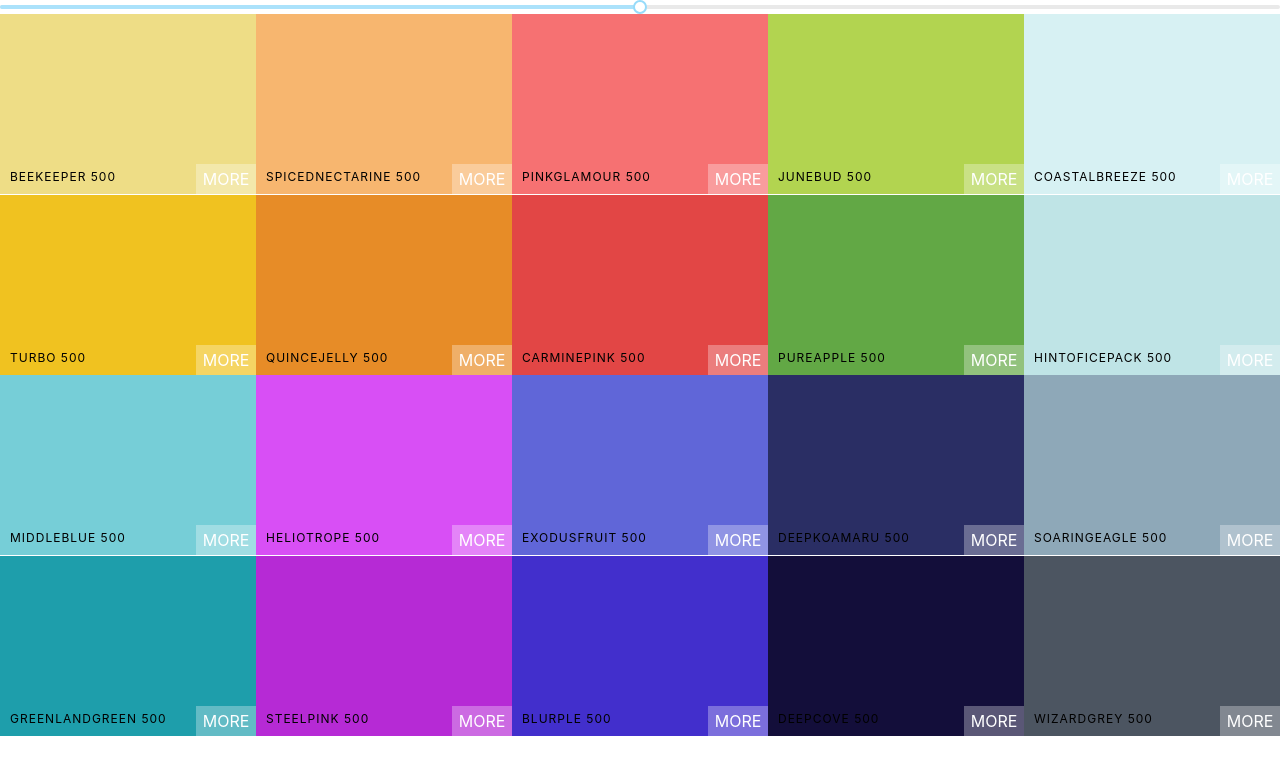
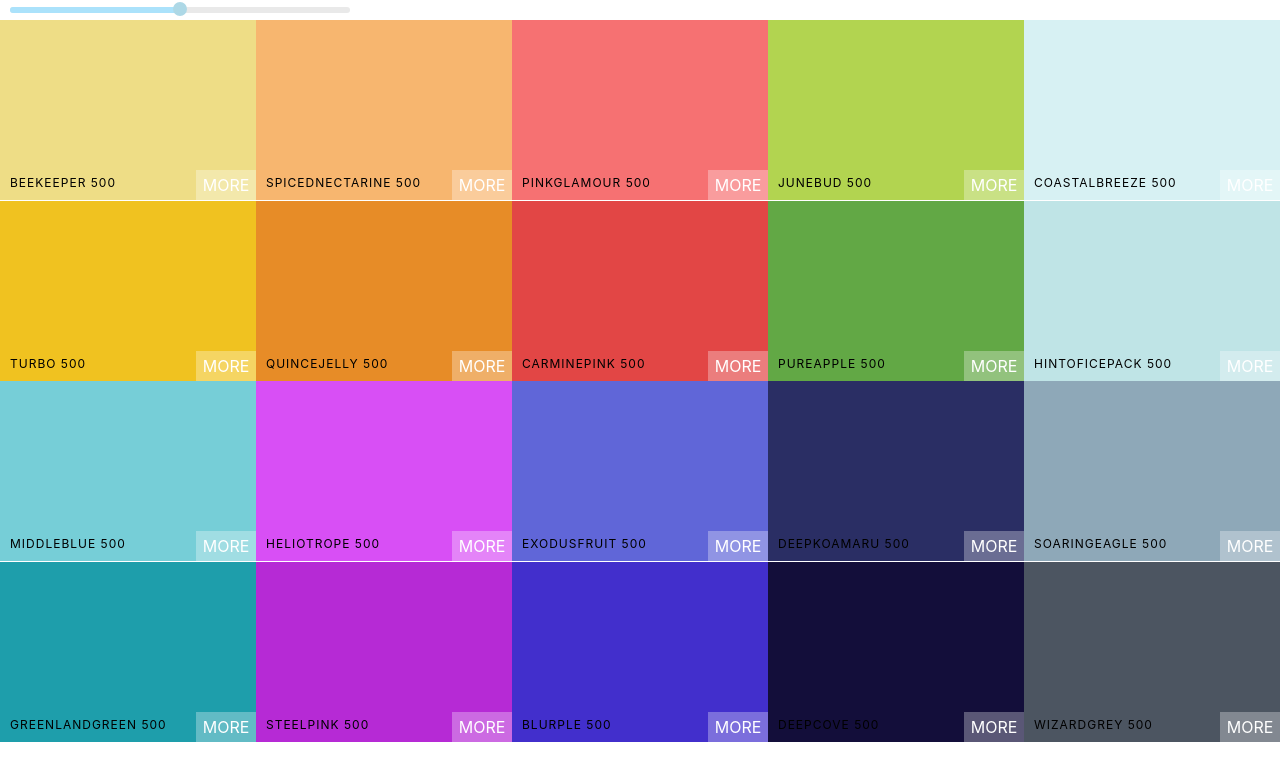
Before and after one commit to syedaziz27/Color-Palette-App, a React (Create React App) app: page / in a window 1280 px wide. Shown: the top 780 px of the page. Built offline with nearby package versions, Linux system fonts and the light colour scheme.

Commit message:
styled slider

```diff
--- a/src/Palette.css
+++ b/src/Palette.css
@@ -5,3 +5,24 @@
 .Palette-colors {
     height: 90%
 }
+
+.slider {
+    width: 340px;
+    margin: 0 10px;
+    display: inline-block;
+}
+
+.rc-slider-handle {
+    outline: none;
+    box-shadow: none;
+    border: 2px solid lightblue;
+    background-color: lightblue;
+}
+
+.rc-slider-rail {
+    height: 6px;
+}
+
+.rc-slider-track {
+    height: 6px;
+}
--- a/src/Palette.js
+++ b/src/Palette.js
@@ -29,6 +29,7 @@ export default class Palette extends Component {
 
     return (
       <div className="Palette">
+        <div className="slider">
           <Slider
             defaultValue={this.state.level}
             min={100}
@@ -36,6 +37,8 @@ export default class Palette extends Component {
             onAfterChange={this.changeLevel}
             step={100}
           />
+        </div>
+
         <div className="Palette-colors">{colorBoxes}</div>
       </div>
     );
```
Lines whose indentation alone changed are shown as unchanged.
